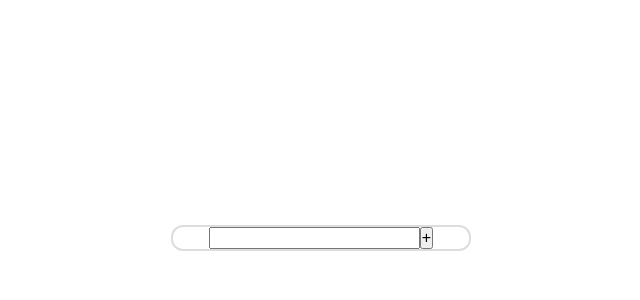
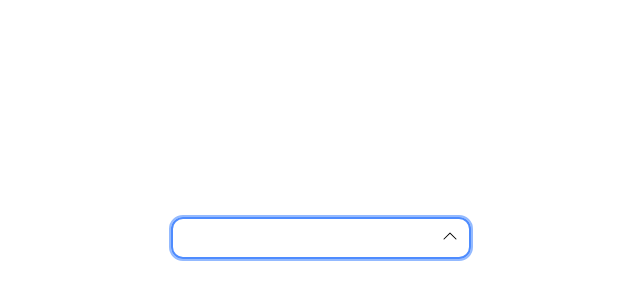
Before and after one commit to adadvar/lobox-task, a React (Vite) app: page / in a window 1280 px wide. Shown: the part 162-462 px from the top of the page, without its empty margins (319-959 px from the left). Built offline with nearby package versions, Linux system fonts and the light colour scheme.

Commit message:
change className input and button to use scss, and added chevron down up icon

```diff
--- a/src/components/MultiDropdown/index.tsx
+++ b/src/components/MultiDropdown/index.tsx
@@ -1,5 +1,7 @@
 import styles from "./styles.module.scss";
 import { useState } from "react";
+import { BsChevronDown, BsChevronUp } from "react-icons/bs";
+
 import DropdownList from "./DropdownList";
 
 function MultiDropdown() {
@@ -19,15 +21,21 @@ function MultiDropdown() {
   };
 
   return (
-    <div className={styles.multiDropdown}>
-      <div className="dropdown-input">
+    <div className={`${styles.multiDropdown} ${isOpen ? styles.open : ""}`}>
+      <div className={styles.dropdownInput}>
         <input
           type="text"
           value={inputValue}
           onChange={(e) => setInputValue(e.target.value)}
+          onFocus={() => setIsOpen(true)}
           onKeyDown={handleAddItem}
         />
-        <button onClick={() => setIsOpen((isOpen) => !isOpen)}>+</button>
+        <button
+          className={styles.dropdownToggle}
+          onClick={() => setIsOpen((isOpen) => !isOpen)}
+        >
+          <span>{isOpen ? <BsChevronUp /> : <BsChevronDown />}</span>
+        </button>
       </div>
       {isOpen && <DropdownList items={items} />}
     </div>
--- a/src/components/MultiDropdown/styles.module.scss
+++ b/src/components/MultiDropdown/styles.module.scss
@@ -10,4 +10,30 @@
   border-radius: 12px;
   color: #787878;
   font-weight: 500;
+
+  &.open {
+    border: 2px solid #4e8cff;
+    outline: 2px solid #4e8cff99;
+  }
+
+  .dropdownInput {
+    display: flex;
+    width: 100%;
+    max-width: 300px;
+
+    input {
+      width: 100%;
+      border: none;
+      padding: 10px 0;
+      outline: none;
+      color: #787878;
+    }
+
+    .dropdownToggle {
+      width: 12px;
+      background: none;
+      border: none;
+      cursor: pointer;
+    }
+  }
 }
```
